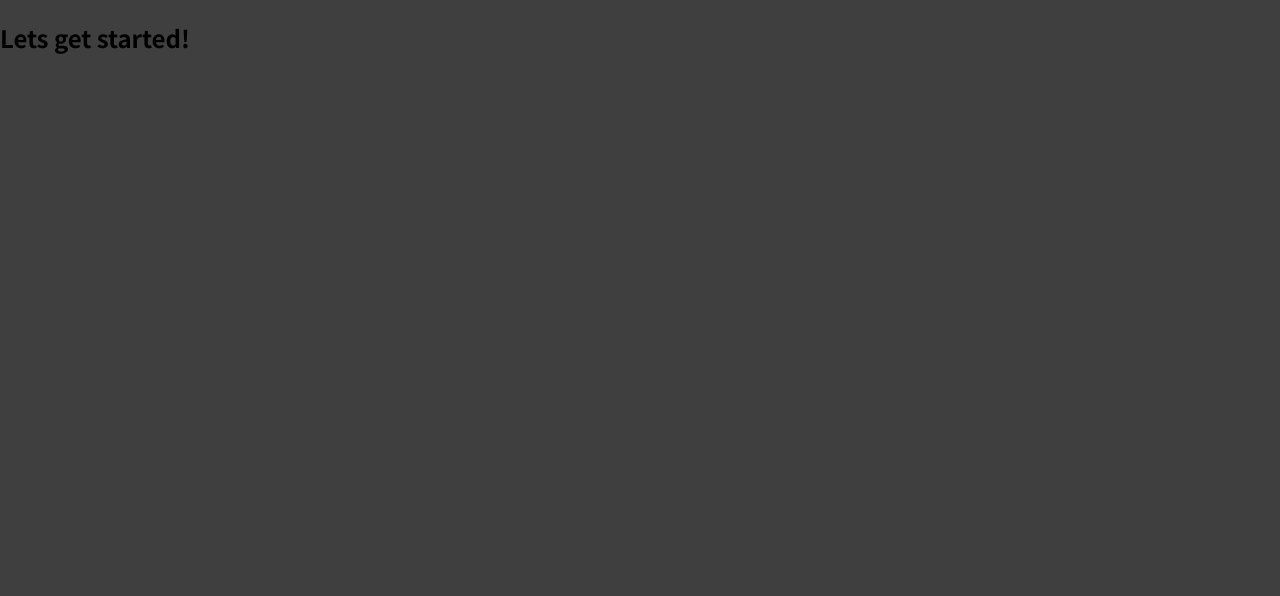
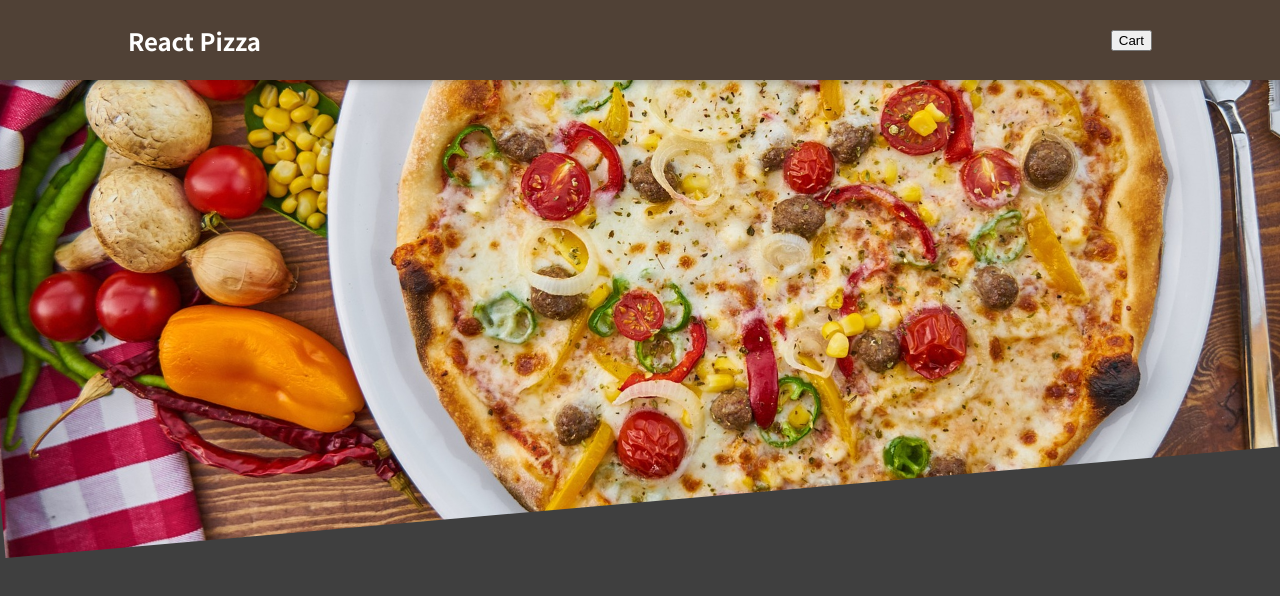
Before and after one commit to t-kowalewski/react-pizza, a React (Vite) app: page / in a window 1280 px wide. Shown: the top 596 px of the page. Built offline with nearby package versions, Linux system fonts and the light colour scheme.

Commit message:
add header & img

```diff
--- a/src/App.jsx
+++ b/src/App.jsx
@@ -1,8 +1,12 @@
+import Header from './components/Layout/Header/Header';
+import HeroImg from './components/UI/HeroImg/HeroImg';
+
 function App() {
   return (
-    <div>
-      <h2>Lets get started!</h2>
-    </div>
+    <>
+      <Header />
+      <HeroImg />
+    </>
   );
 }
 
--- a/src/components/Layout/Header/Header.jsx
+++ b/src/components/Layout/Header/Header.jsx
@@ -4,6 +4,7 @@ const Header = () => {
   return (
     <header className={classes.header}>
       <h2>React Pizza</h2>
+      <button>Cart</button>
     </header>
   );
 };
--- a/src/components/Layout/Header/Header.module.css
+++ b/src/components/Layout/Header/Header.module.css
@@ -4,7 +4,8 @@
   left: 0;
   width: 100%;
   height: 5rem;
-  background-color: #8a2b06;
+  /* background-color: #8a2b06; */
+  background-color: #504136;
   color: white;
   display: flex;
   justify-content: space-between;
@@ -13,17 +14,3 @@
   box-shadow: 0 2px 8px rgba(0, 0, 0, 0.25);
   z-index: 10;
 }
-
-.main-image {
-  width: 100%;
-  height: 25rem;
-  z-index: 0;
-  overflow: hidden;
-}
-
-.main-image img {
-  width: 110%;
-  height: 100%;
-  object-fit: cover;
-  transform: rotateZ(-5deg) translateY(-4rem) translateX(-1rem);
-}
--- /dev/null
+++ b/src/components/UI/HeroImg/HeroImg.jsx
@@ -0,0 +1,12 @@
+import img from '../../../assets/pizza-bg-alt.jpg';
+import classes from './HeroImg.module.css';
+
+const HeroImg = () => {
+  return (
+    <div className={classes['main-image']}>
+      <img src={img} alt='Pizza - Hero Image' />
+    </div>
+  );
+};
+
+export default HeroImg;
--- /dev/null
+++ b/src/components/UI/HeroImg/HeroImg.module.css
@@ -0,0 +1,19 @@
+.main-image {
+  width: 100%;
+  height: 25rem;
+  z-index: 0;
+  overflow: hidden;
+}
+
+.main-image img {
+  width: 110%;
+  height: 100%;
+  object-fit: cover;
+  transform: rotateZ(-5deg) translateY(-4rem) translateX(-1rem);
+}
+
+@media (min-width: 768px) {
+  .main-image {
+    height: 35rem;
+  }
+}
```
Also changed, not shown: src/assets/meals.jpg (added), src/assets/pizza-bg-alt.jpg (added).
